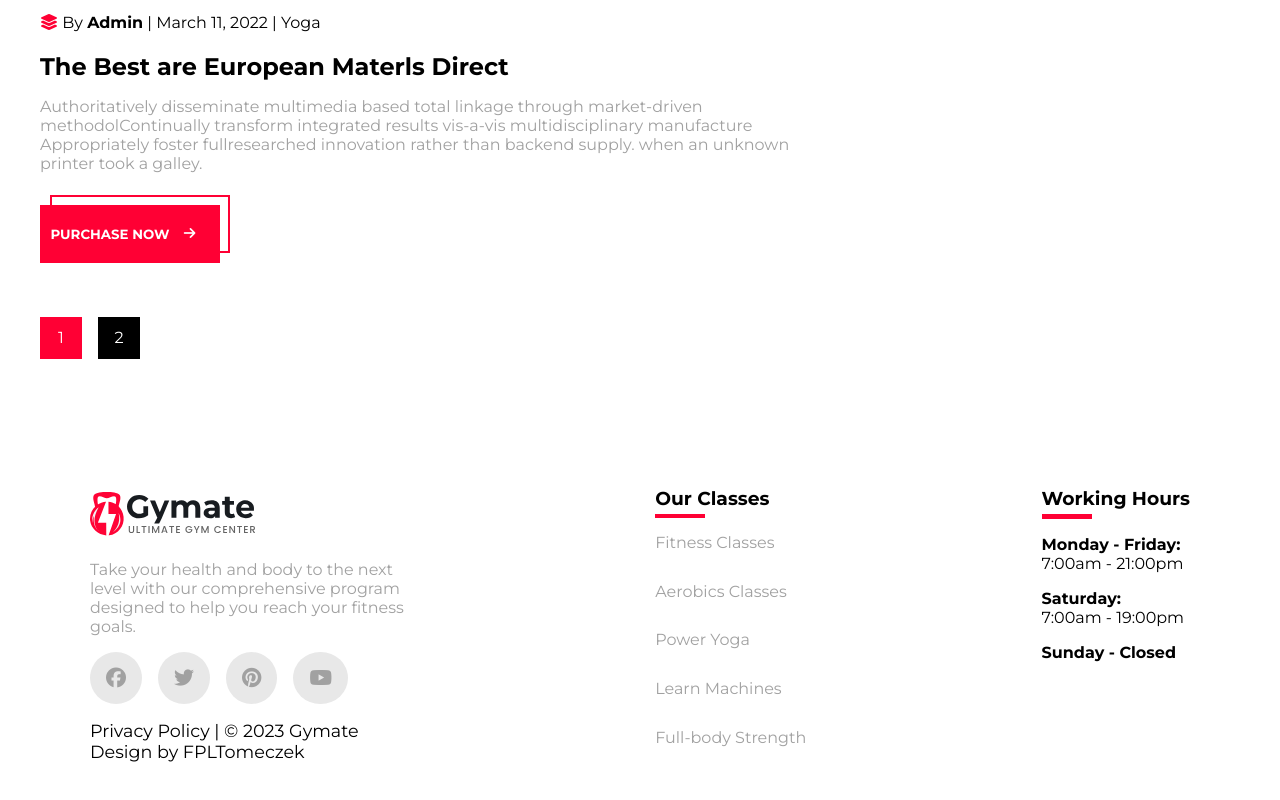
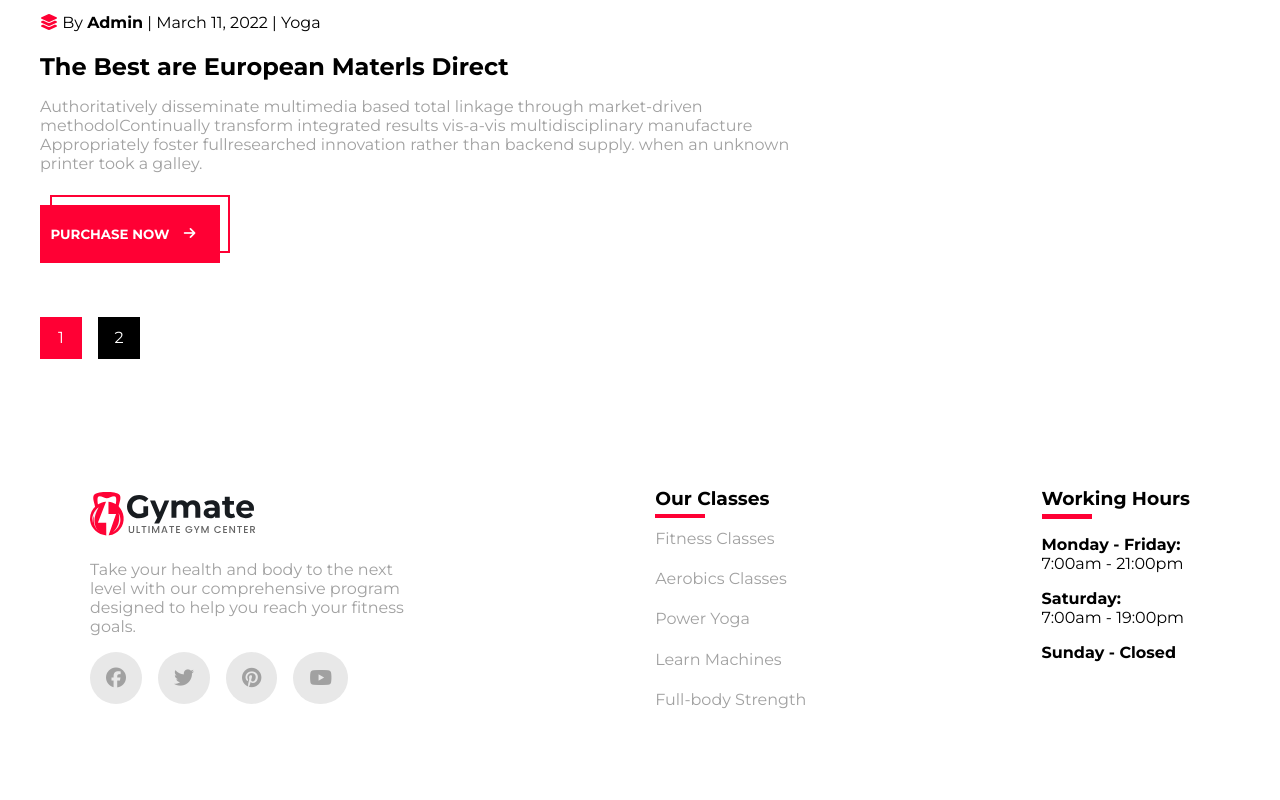
Before and after one commit to FPLTomeczek/gogym, a React (Create React App) app: page /blog in a window 1280 px wide. Shown: the part 3391-4191 px from the top of the page. Built offline with nearby package versions, Linux system fonts and the light colour scheme.

Commit message:
readme_update

```diff
--- a/src/components/Footer.js
+++ b/src/components/Footer.js
@@ -15,9 +15,6 @@ const Footer = () => {
               program designed to help you reach your fitness goals.
             </p>
             <SocialLinks />
-            <span>
-              Privacy Policy | &copy; 2023 Gymate Design by FPLTomeczek
-            </span>
           </div>
           <div className="our-classes">
             <h3>Our Classes</h3>
```
Also changed, not shown: 1 other file (tests, documents, lock files or other folders).
